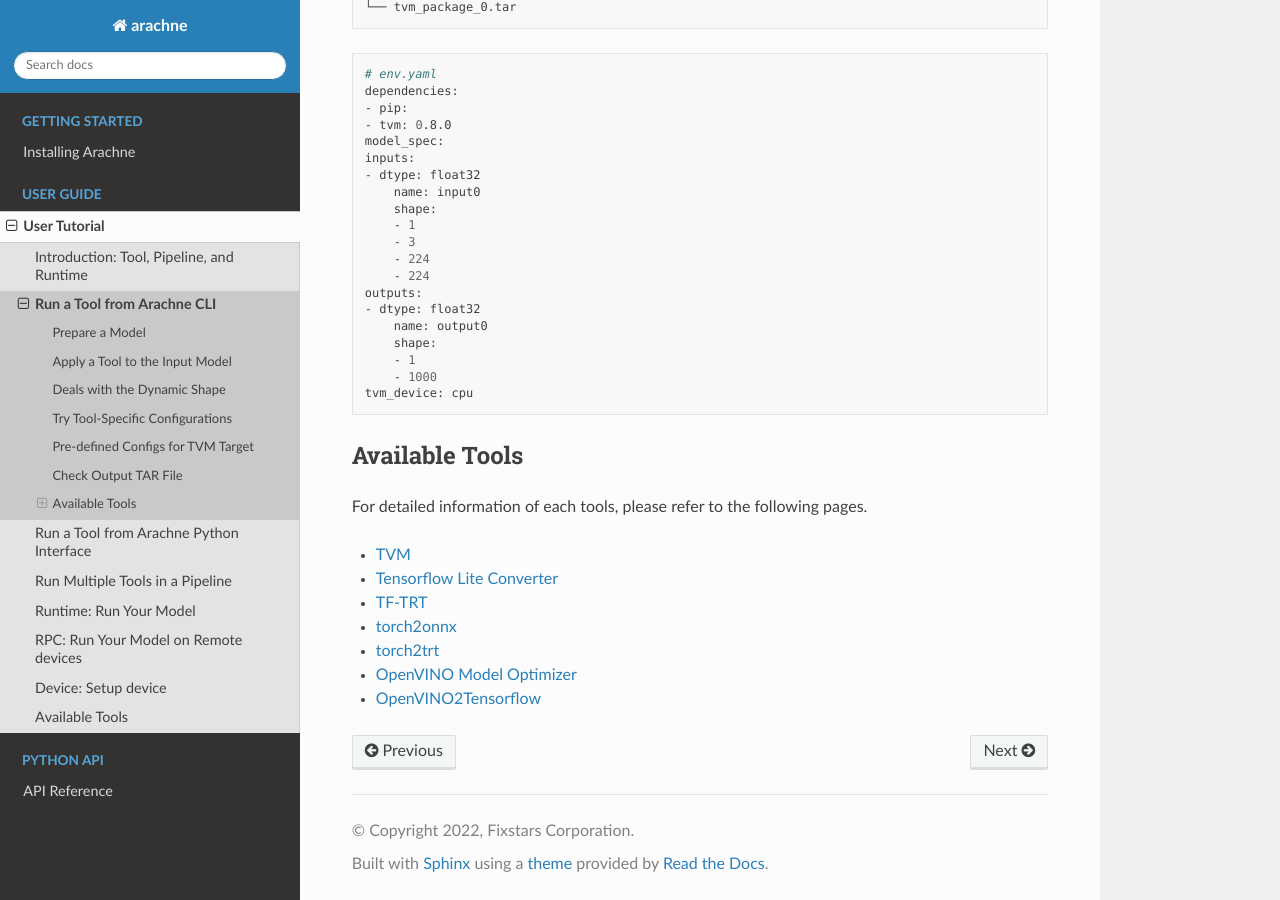
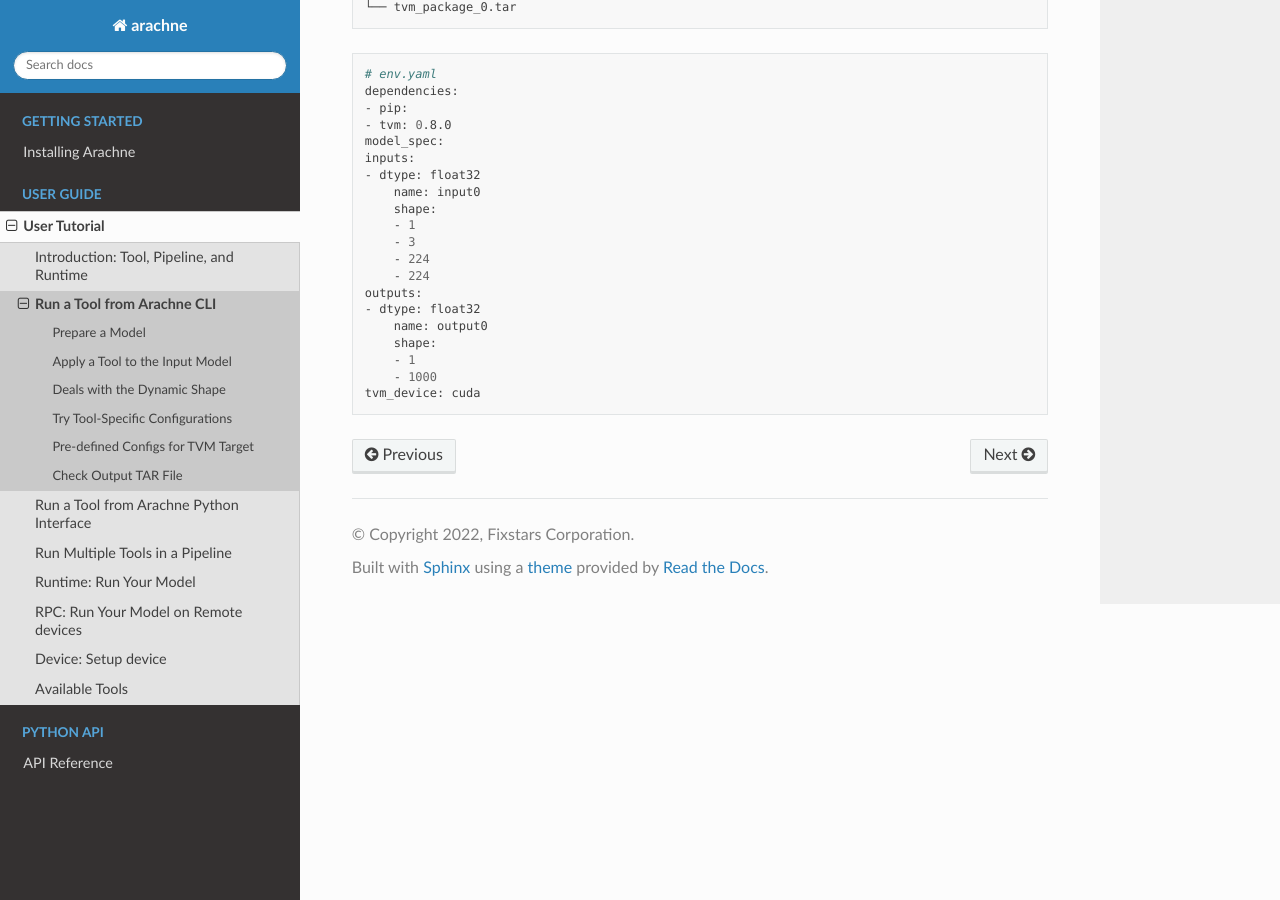
Before and after one commit to fixstars/arachne, a Sphinx documentation site: the page built from docs/tutorials/run_tool_cli.rst, in a window 1280 px wide and 900 px high, scrolled down 2081 px. Built offline with Sphinx 7.4.7 and the Read the Docs theme 2.0.0, drawn with Linux system fonts in a browser that asks for light colours.

```diff
--- a/docs/tutorials/run_tool_cli.rst
+++ b/docs/tutorials/run_tool_cli.rst
@@ -133,21 +133,4 @@
       shape:
       - 1
       - 1000
-  tvm_device: cpu
-
-
-Available Tools
----------------
-
-For detailed information of each tools, please refer to the following pages.
-
-.. toctree::
-  :maxdepth: 1
-
-  tools/tvm
-  tools/tflite_converter
-  tools/tftrt
-  tools/torch2onnx
-  tools/torch2trt
-  tools/openvino_mo
-  tools/openvino2tf
+  tvm_device: cuda
```
